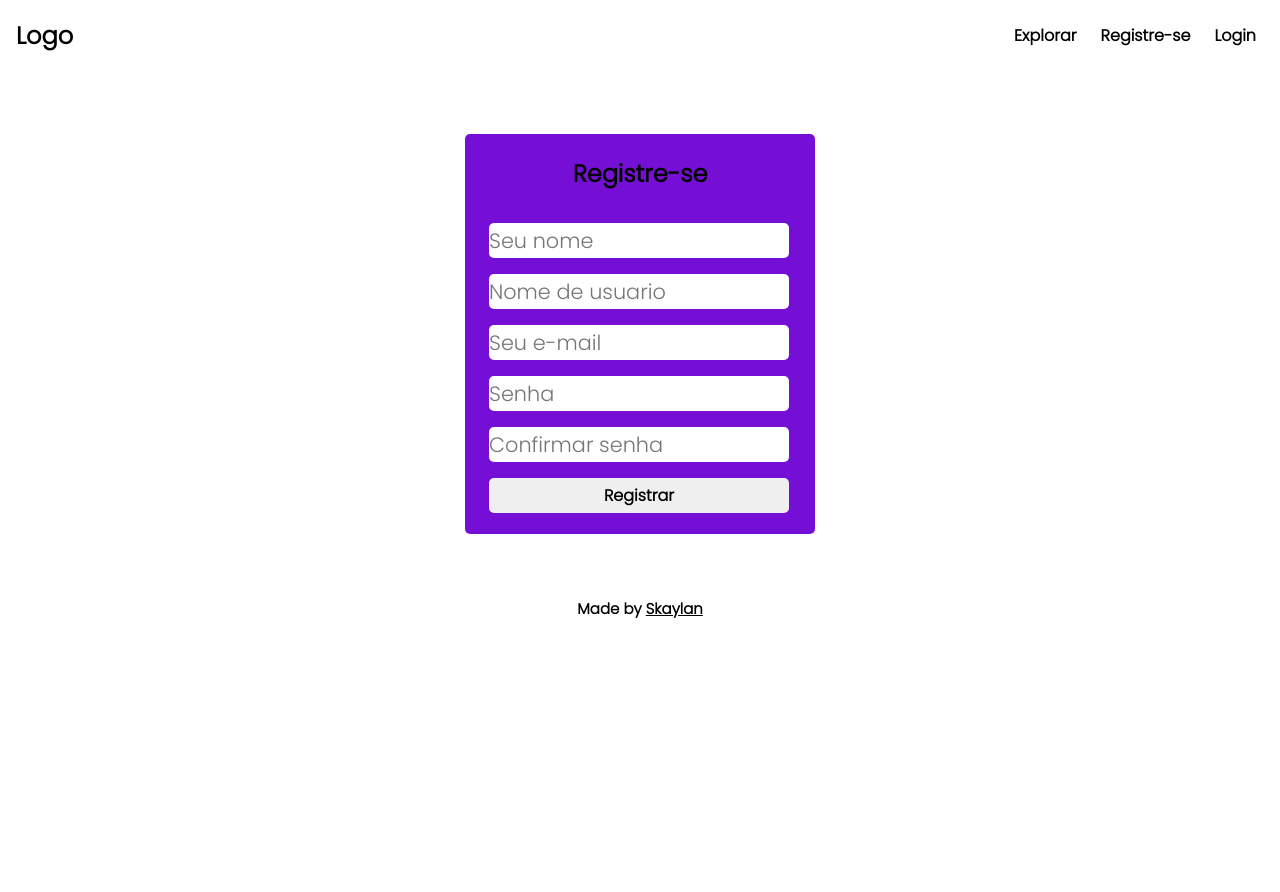
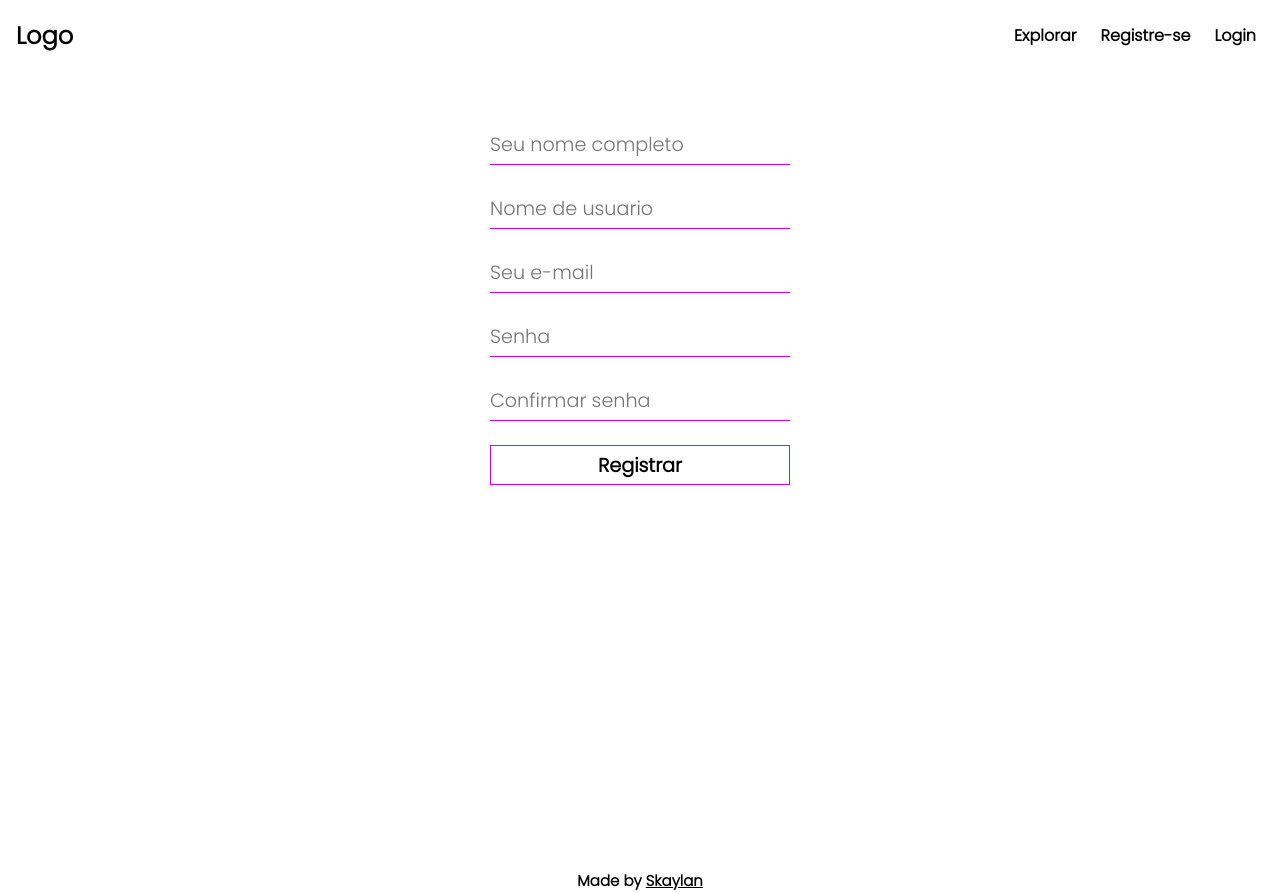
Before and after one commit to Skaylan/cadastro_de_imagens, a Flask app: page /register in a window 1280 px wide. Before the commit the page ends 618 px from the top, so only its background shows below. Run offline with Flask 2, Linux system fonts and the light colour scheme.

Commit message:
register page styles updated

```diff
--- a/app/controllers/routes.py
+++ b/app/controllers/routes.py
@@ -30,12 +30,12 @@ def login():
         username = username.lower()
         user_infos = Usuario.query.filter_by(username=username).first()
         if user_infos == None:
-            flash('Usuario não existe')
+            flash('Usuario não existe!', 'erro')
 
         else:
             checked_pass = check_password_hash(user_infos.password, password)
             if checked_pass == False:
-                flash('Senha Incorreta!')
+                flash('Senha Incorreta!', 'erro')
 
             elif user_infos.username == username and checked_pass == True:
                     session['id'] = user_infos.id
@@ -61,20 +61,20 @@ def register():
 
         username = username.lower()
         if password != re_password:
-            flash('Senhas não coincidem!')
+            flash('Senhas não coincidem!', 'erro')
         else:
             try:
                 usuario = Usuario(nome, username, email, hashed_password)
                 db.session.add(usuario)
                 db.session.commit()
-                flash('Registrado com sucesso!')
+                flash('Registrado com sucesso!', 'success')
             except IntegrityError as erro:
                 db.session.rollback()
                 string_error = str(erro.__cause__)
                 if 'email' in string_error:
-                    flash('Email já registrado!')
+                    flash('Email já registrado!', 'erro')
                 elif 'username' in string_error:
-                    flash(('Username já registrado'))
+                    flash('Username já registrado!', 'erro')
 
     return render_template('register.html')
 
--- a/app/static/css/base.css
+++ b/app/static/css/base.css
@@ -14,7 +14,6 @@ a {
     color: black;
     font-weight: bold;
     text-decoration: none;
-    /* font-family: sans-serif; */
 }
 
 a:hover {
@@ -32,7 +31,6 @@ a:hover {
     width: 100%;
     height: 70px;
     padding: 1rem;
-    /* background-color: rgb(118, 15, 214); */
     align-items: center;
     justify-content: space-between;
 }
--- a/app/static/css/index.css
+++ b/app/static/css/index.css
@@ -20,7 +20,6 @@ main {
     display: flex;
     width: 100vw;
     height: 20vh;
-    /* background: #ff0000; */
 }
 
 .images-container {
@@ -28,7 +27,6 @@ main {
     justify-content: center;
     flex-wrap: wrap;
     width: 100vw;
-    /* background: #2f00ff; */
     padding: 1rem;
 }
 
@@ -36,7 +34,6 @@ main {
     margin-right: 1rem;
     margin-top: 1rem;
     width: 300px;
-    /* background: #00f10c; */
 }
 
 .image img {
--- a/app/static/css/register.css
+++ b/app/static/css/register.css
@@ -4,53 +4,95 @@
     box-sizing: border-box;
 }
 
-.main {
+
+main{
     width: 100vw;
-    height: 100%;
+    height: 100vh;
+    display: flex;
+    flex-direction: column;
+    align-items: center;
+    justify-content: start;
+    overflow-x: hidden;
+}
+
+.form form{
     display: flex;
     flex-direction: column;
     align-items: center;
     justify-content: center;
-    overflow: hidden;
-    padding: 5%;
+    width: 430px;
+    height: 470px;
+    margin-bottom: 2rem;
+    gap: 1.5rem;
 }
 
-.form {
-    display: flex;
-    flex-direction: column;
-    width: 350px;
-    height: 400px;
-    background-color: rgb(118, 15, 214);
-    border-radius: 5px;
-    align-items: center;
-    justify-content: center;
+input {
+    width: 300px;
+    height: 40px;
+    border: none;
+    outline: none;
+    border-bottom: 1px solid #cd05ff;
+    font-size: 1.2rem;
 }
 
-.form input {
-    margin-left: 1.5rem;
-    margin-top: 1rem;
+input[type=submit]{
     width: 300px;
-    height: 35px;
-    border-radius: 5px;
+    height: 40px;
     border: none;
-    outline: none;
-    font-size: 1.3rem;
-}
-
-.form #btn {
-    font-size: 1rem;
+    border: 1px solid #cd05ff;
+    font-size: 1.2rem;
+    cursor: pointer;
+    background: #fff;
     font-weight: bold;
-}
-
-.form #btn:hover {
-    transition: .5s ease;
-    cursor: pointer;
-    background: #002fff;
-    color: white;
 
 }
 
-.label {
-    margin-bottom: 1rem;
-    font-size: 1.5rem;
+input[type=submit]:hover{
+    background: #d93fff;
+    transition: .5s ease-in-out;
+    color: white;
 }
+
+
+.erro {
+    display: flex;
+    align-items: center;
+    justify-content: center;
+    width: 300px;
+    height: 30px;
+    margin-top: 1rem;
+    font-size: 1rem;
+    background-color: #fc3030;
+    border-radius: 5px;
+}
+
+.erro h3 {
+    color: white;
+}
+
+.success{
+    display: flex;
+    align-items: center;
+    justify-content: center;
+    width: 300px;
+    height: 30px;
+    margin-top: 1rem;
+    font-size: 1rem;
+    background-color: #30fc6d;
+    border-radius: 5px;
+}
+
+.success h3{
+    color: white;
+}
+
+
+@media (max-width: 340px){
+    input{
+        width: 250px;
+    }
+
+    input[type=submit]{
+        width: 250px;
+    }
+}
--- a/app/templates/register.html
+++ b/app/templates/register.html
@@ -6,28 +6,38 @@
 
 {% block main %}
 
-    <section class="main">
+    <main>
         <div class="form">
-            <h1 class="label">Registre-se</h1>
-            <form action="/register" method="post">
-                <input type="text" name="nome" required autocomplete="off" placeholder="Seu nome">
-                <input type="text" name="username" required autocomplete="off" placeholder="Nome de usuario">
+            <form action="/register" method="POST">
+                <div>
+                    <input class="input" type="text" name="nome" required autocomplete="off" placeholder="Seu nome completo">
+                </div>
+                <div>
+                    <input class="ipnut" type="text" name="username" required autocomplete="off" placeholder="Nome de usuario" minlength="4" maxlength="30">
+                </div>
+                <div>
                     <input type="email" name="email" required autocomplete="off" placeholder="Seu e-mail">
+                </div>
+                <div>
                     <input type="password" name="password" required placeholder="Senha">
+                </div>
+                <div>
                     <input type="password" name="re-password" required placeholder="Confirmar senha">
-                <input id="btn" type="submit" value="Registrar">
-            </form>
                 </div>
-
-        {% with messages = get_flashed_messages() %}
+                <div>
+                    <input type="submit" value="Registrar">
+                </div>
+                {% with messages = get_flashed_messages(with_categories=true) %}
                     {% if messages %}
-                {% for msg in messages %}
-                    <div class="flash-massage">
-                        <h3 class="erro">{{ msg }}</h3>
+                        {% for category, msg in messages %}
+                            <div class="{{ category }}">
+                                <h3>{{ msg }}</h3>
                             </div>
                         {% endfor %}
                     {% endif %}
                 {% endwith %}
-    </section>
+            </form>
+        </div>
+    </main>
 
 {% endblock %}
```
Also changed, not shown: app/static/css/login.css (+2 -58 lines), app/templates/login.html (+5 -29 lines). Lines whose indentation alone changed are shown as unchanged.
